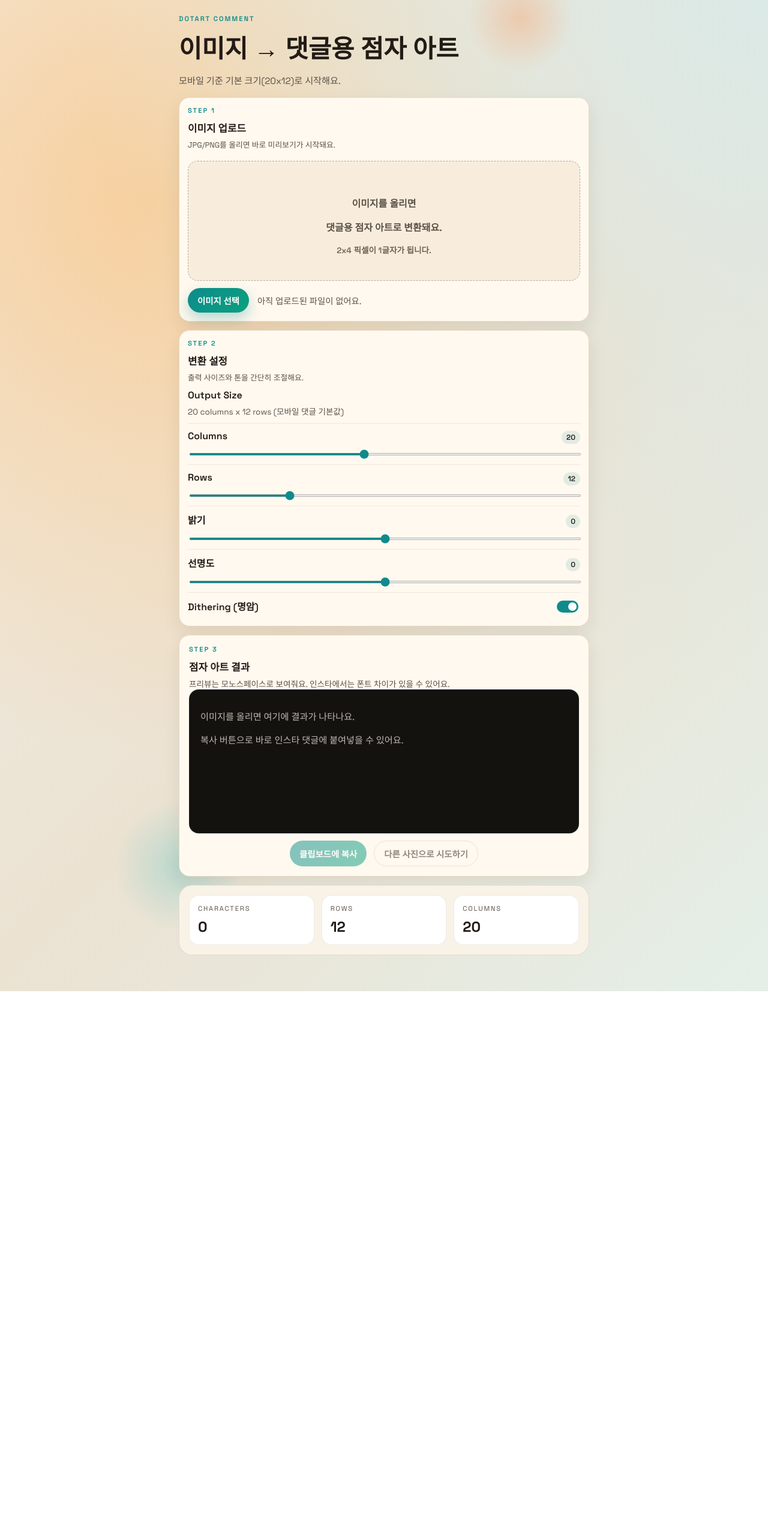
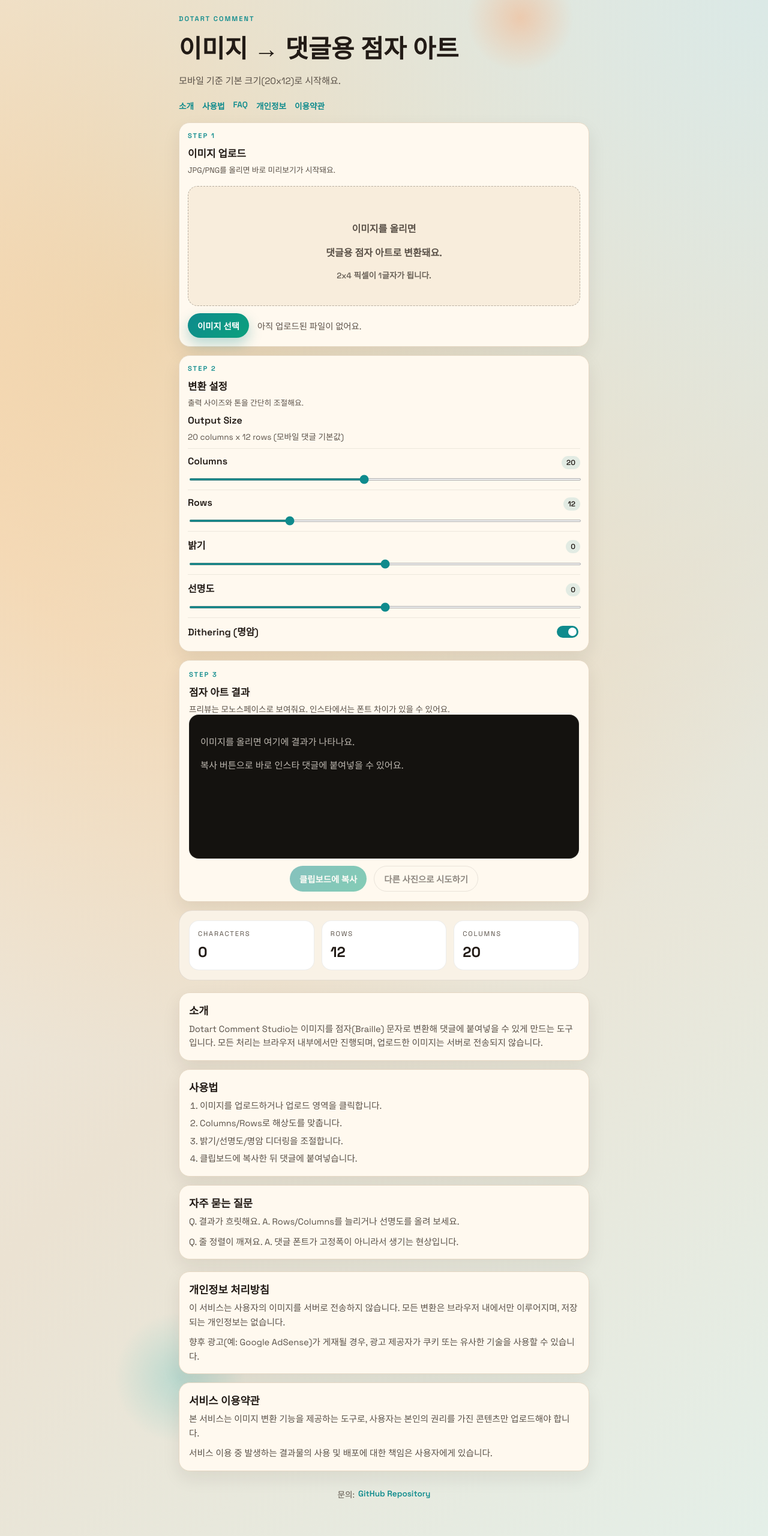
Before and after one commit to bkm1115/dot-art-generater, a React (Vite) app: page / in a window 1280 px wide. Shown: the whole page at 60% size. Before the commit the page ends 1652 px from the top, so only its background shows below. Built offline with nearby package versions, Linux system fonts and the light colour scheme.

Commit message:
Add SEO content and policies
# Conflicts:
#	index.html

```diff
--- a/index.html
+++ b/index.html
@@ -6,12 +6,37 @@
     <meta name="viewport" content="width=device-width, initial-scale=1.0" />
     <meta
       name="description"
-      content="이미지를 도트아트로 변환하는 인스타 댓글용 변환 도구"
+      content="이미지를 점자(Braille) 텍스트로 변환해 댓글에 붙여넣는 도트아트 도구."
     />
-    <title>dot-art converter</title>
-    <meta name="google-site-verification" content="RjaMaVWRxk9XZG_xe5sJdrxQIK6XNzJfIiQ1zcjolJs" />
-    <script async src="https://pagead2.googlesyndication.com/pagead/js/adsbygoogle.js?client=ca-pub-8208466176314562"
-     crossorigin="anonymous"></script>
+    <meta
+      name="keywords"
+      content="dotart, braille, comment art, instagram comment, kakao, 점자, 댓글, 도트아트"
+    />
+    <meta name="robots" content="index, follow" />
+    <meta property="og:type" content="website" />
+    <meta property="og:title" content="Dotart Comment Studio" />
+    <meta
+      property="og:description"
+      content="이미지를 점자 텍스트로 변환해 댓글에 붙여넣는 도트아트 도구."
+    />
+    <meta property="og:image" content="/vite.svg" />
+    <meta property="twitter:card" content="summary" />
+    <meta property="twitter:title" content="Dotart Comment Studio" />
+    <meta
+      property="twitter:description"
+      content="이미지를 점자 텍스트로 변환해 댓글에 붙여넣는 도트아트 도구."
+    />
+    <meta property="twitter:image" content="/vite.svg" />
+    <title>Dotart Comment Studio</title>
+    <meta
+      name="google-site-verification"
+      content="RjaMaVWRxk9XZG_xe5sJdrxQIK6XNzJfIiQ1zcjolJs"
+    />
+    <script
+      async
+      src="https://pagead2.googlesyndication.com/pagead/js/adsbygoogle.js?client=ca-pub-8208466176314562"
+      crossorigin="anonymous"
+    ></script>
   </head>
   <body>
     <div id="root"></div>
--- a/src/App.css
+++ b/src/App.css
@@ -55,6 +55,19 @@
   font-size: 0.95rem;
   max-width: 36ch;
   margin: 0;
+}
+
+.hero-nav {
+  display: flex;
+  flex-wrap: wrap;
+  gap: 10px 14px;
+  margin-top: 10px;
+  font-size: 0.85rem;
+}
+
+.hero-nav a {
+  color: var(--accent);
+  font-weight: 600;
 }
 
 .eyebrow {
@@ -366,6 +379,53 @@
   border: 1px solid rgba(15, 139, 141, 0.35);
 }
 
+.info-grid,
+.policy-grid {
+  display: grid;
+  gap: 14px;
+  margin-top: 20px;
+}
+
+.info h2 {
+  margin: 0 0 8px;
+  font-size: 1.1rem;
+}
+
+.info p,
+.info ol {
+  margin: 0;
+  color: var(--muted);
+  font-size: 0.92rem;
+  line-height: 1.6;
+}
+
+.info p + p {
+  margin-top: 10px;
+}
+
+.info ol {
+  padding-left: 18px;
+}
+
+.info ol li + li {
+  margin-top: 6px;
+}
+
+.footer {
+  margin-top: 28px;
+  font-size: 0.85rem;
+  color: var(--muted);
+  display: flex;
+  gap: 6px;
+  align-items: center;
+  justify-content: center;
+}
+
+.footer a {
+  color: var(--accent);
+  font-weight: 600;
+}
+
 @keyframes lift {
   from {
     opacity: 0;
--- a/src/App.tsx
+++ b/src/App.tsx
@@ -196,6 +196,13 @@ function App() {
           <p className="subtitle">
             모바일 기준 기본 크기(20x12)로 시작해요.
           </p>
+          <nav className="hero-nav">
+            <a href="#about">소개</a>
+            <a href="#how">사용법</a>
+            <a href="#faq">FAQ</a>
+            <a href="#privacy">개인정보</a>
+            <a href="#terms">이용약관</a>
+          </nav>
         </div>
       </header>
 
@@ -221,6 +228,74 @@ function App() {
         />
         <Stats stats={stats} warning={warning} />
       </main>
+
+      <section className="info-grid">
+        <article className="panel info" id="about">
+          <h2>소개</h2>
+          <p>
+            Dotart Comment Studio는 이미지를 점자(Braille) 문자로 변환해
+            댓글에 붙여넣을 수 있게 만드는 도구입니다. 모든 처리는 브라우저
+            내부에서만 진행되며, 업로드한 이미지는 서버로 전송되지 않습니다.
+          </p>
+        </article>
+        <article className="panel info" id="how">
+          <h2>사용법</h2>
+          <ol>
+            <li>이미지를 업로드하거나 업로드 영역을 클릭합니다.</li>
+            <li>Columns/Rows로 해상도를 맞춥니다.</li>
+            <li>밝기/선명도/명암 디더링을 조절합니다.</li>
+            <li>클립보드에 복사한 뒤 댓글에 붙여넣습니다.</li>
+          </ol>
+        </article>
+        <article className="panel info" id="faq">
+          <h2>자주 묻는 질문</h2>
+          <p>
+            Q. 결과가 흐릿해요. A. Rows/Columns를 늘리거나 선명도를 올려
+            보세요.
+          </p>
+          <p>
+            Q. 줄 정렬이 깨져요. A. 댓글 폰트가 고정폭이 아니라서 생기는
+            현상입니다.
+          </p>
+        </article>
+      </section>
+
+      <section className="policy-grid">
+        <article className="panel info" id="privacy">
+          <h2>개인정보 처리방침</h2>
+          <p>
+            이 서비스는 사용자의 이미지를 서버로 전송하지 않습니다. 모든
+            변환은 브라우저 내에서만 이루어지며, 저장되는 개인정보는
+            없습니다.
+          </p>
+          <p>
+            향후 광고(예: Google AdSense)가 게재될 경우, 광고 제공자가 쿠키
+            또는 유사한 기술을 사용할 수 있습니다.
+          </p>
+        </article>
+        <article className="panel info" id="terms">
+          <h2>서비스 이용약관</h2>
+          <p>
+            본 서비스는 이미지 변환 기능을 제공하는 도구로, 사용자는 본인의
+            권리를 가진 콘텐츠만 업로드해야 합니다.
+          </p>
+          <p>
+            서비스 이용 중 발생하는 결과물의 사용 및 배포에 대한 책임은
+            사용자에게 있습니다.
+          </p>
+        </article>
+      </section>
+
+      <footer className="footer">
+        <span>문의: </span>
+        <a
+          href="https://github.com/bkm1115/dot-art-generater"
+          target="_blank"
+          rel="noreferrer"
+        >
+          GitHub Repository
+        </a>
+      </footer>
     </div>
   )
 }
```
Also changed, not shown: public/robots.txt (added).
